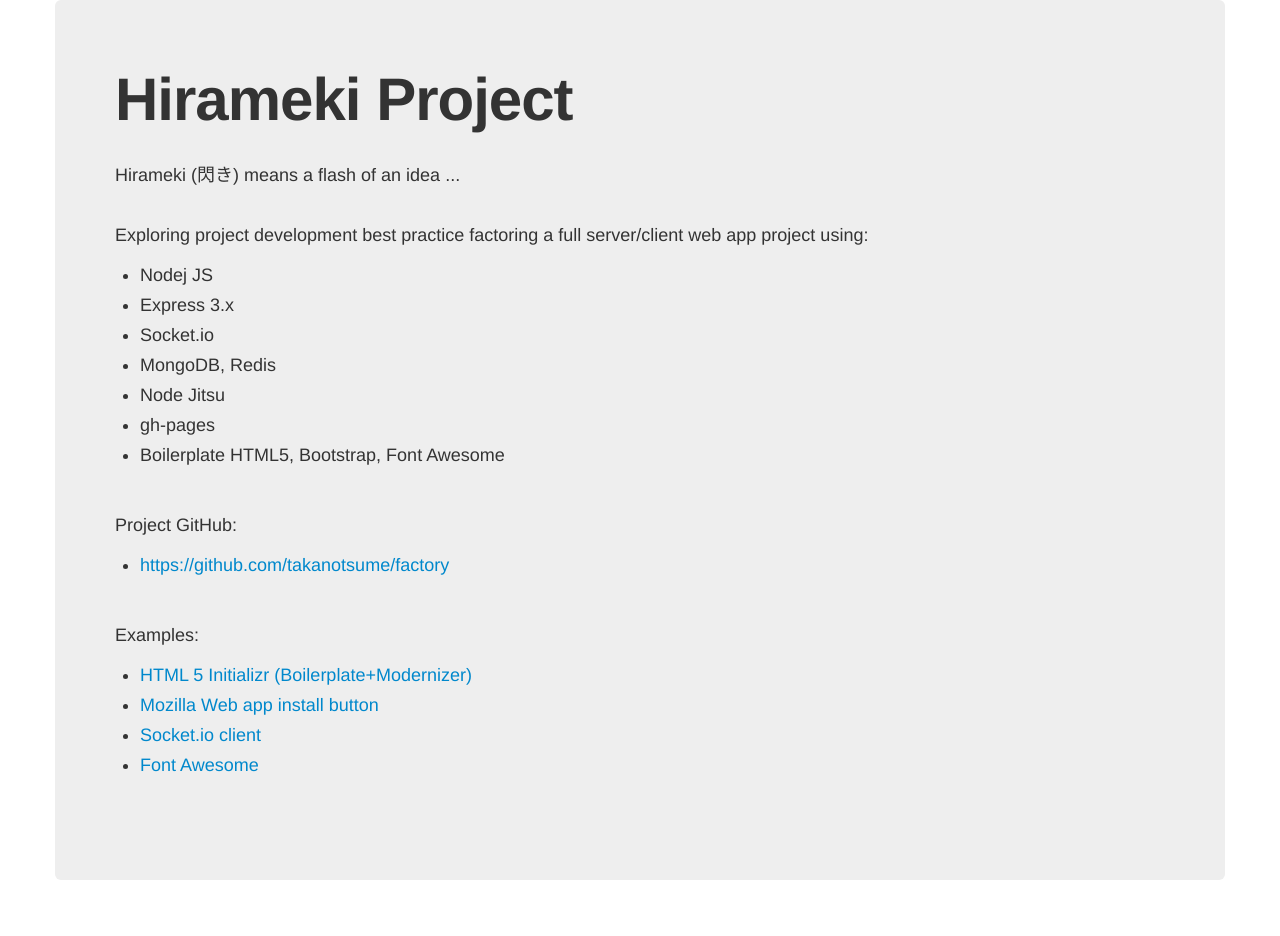
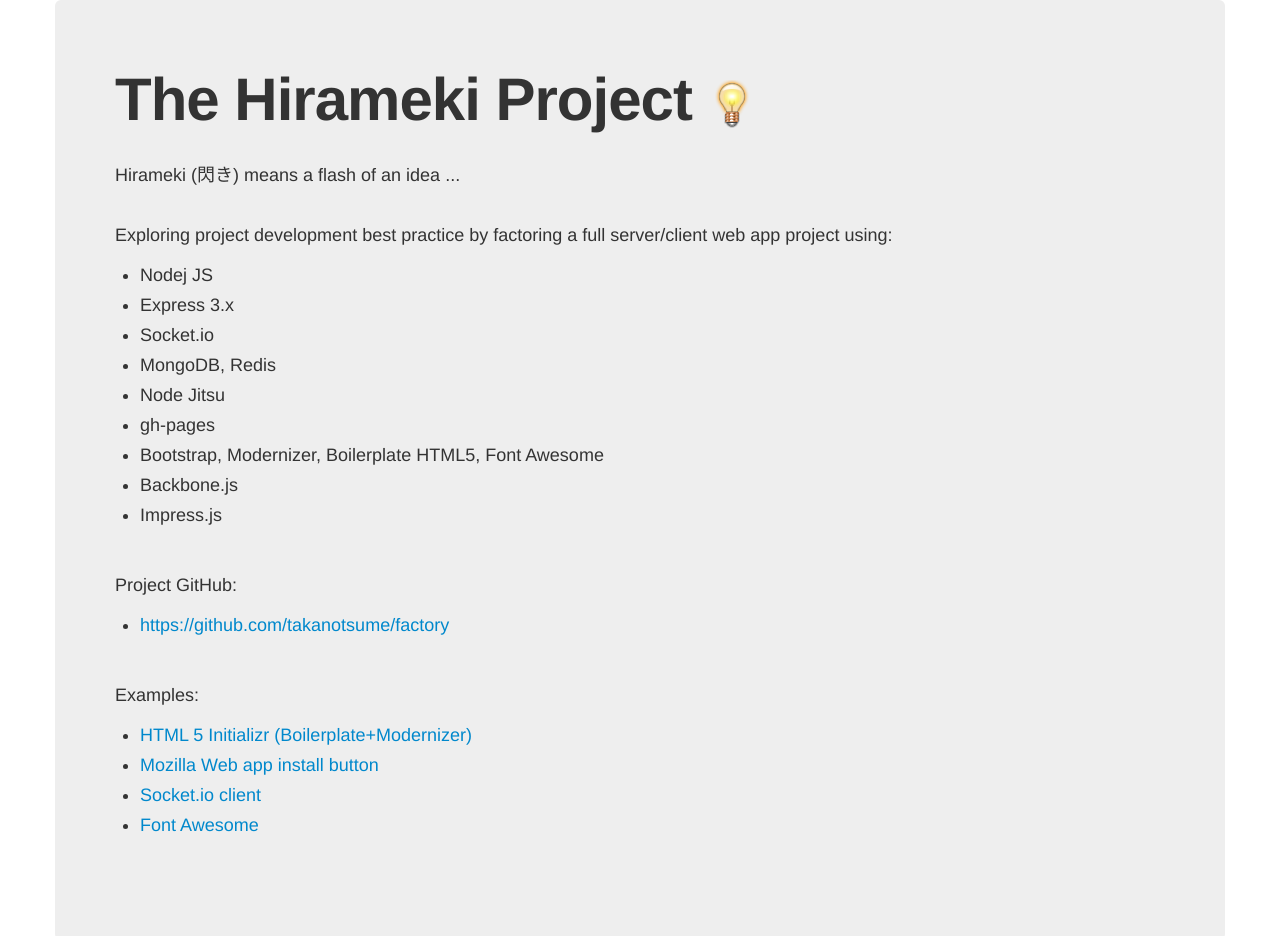
Before and after one commit to takanotsume/hirameki, a website: page www/index.html in a window 1280 px wide. Shown: the top 936 px of the page. Before the commit the page ends 910 px from the top, so only its background shows below. Drawn offline with nearby package versions, Linux system fonts and the light colour scheme.

Commit message:
Add image

```diff
--- a/www/index.html
+++ b/www/index.html
@@ -20,10 +20,10 @@
 
             <!-- Main hero unit for a primary marketing message or call to action -->
             <div class="hero-unit">
-                <h1>Hirameki Project</h1>
+                <h1>The Hirameki Project <img src="img/lamp/lamp_48x48.png" /></h1>
                 <br />
                 <p>Hirameki (閃き) means a flash of an idea ...<br /><br />
-                    Exploring project development best practice factoring a full server/client web app project using:
+                    Exploring project development best practice by factoring a full server/client web app project using:
                     <ul>
                         <li>Nodej JS</li>
                         <li>Express 3.x</li>
@@ -31,7 +31,9 @@
                         <li>MongoDB, Redis</li>
                         <li>Node Jitsu</li>
                         <li>gh-pages</li>
-                        <li>Boilerplate HTML5, Bootstrap, Font Awesome</li>
+                        <li>Bootstrap, Modernizer, Boilerplate HTML5, Font Awesome</li>
+                        <li>Backbone.js</li>
+                        <li>Impress.js</li>
                     </ul>
                 </p>
                 <br />
```
